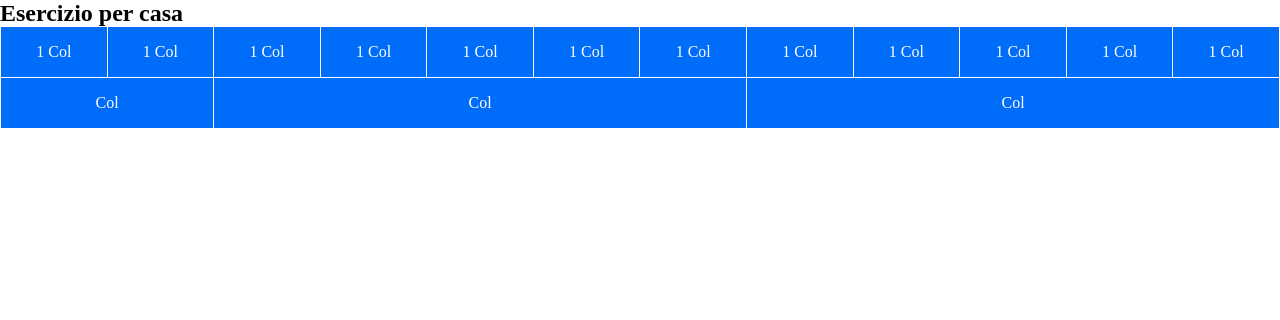
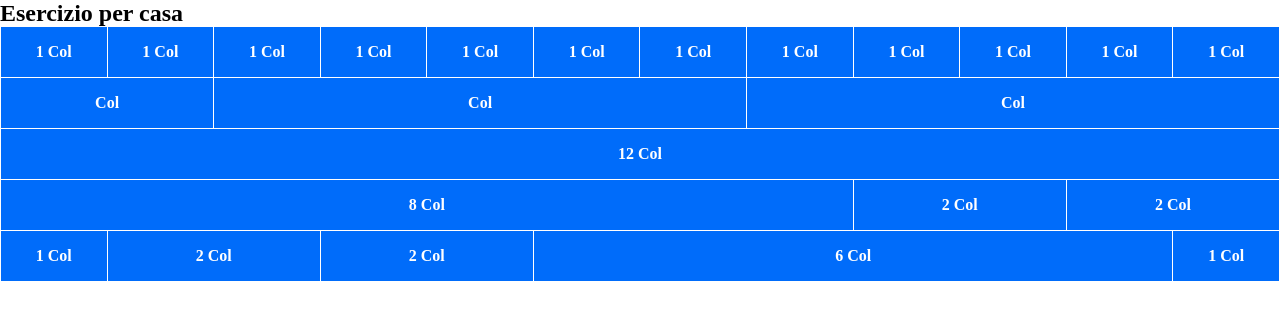
Before and after one commit to GCaringi/html-css-12bool, a plain HTML site: page index.html in a window 1280 px wide. Drawn offline with Linux system fonts and the light colour scheme.

Commit message:
Add row berfore nested col

```diff
--- a/css/style.css
+++ b/css/style.css
@@ -1,5 +1,6 @@
 .row{
-    color: #fff
+    color: #fff;
+    font-weight: bold;
 }
 
 [class ^= "col"] {
--- a/index.html
+++ b/index.html
@@ -63,9 +63,40 @@
         </div>
 
         <div class="row">
-
+            <div class="col-12">
+                12 Col
+            </div>
         </div>
 
+        <div class="row">
+            <div class="col-8">
+                8 Col
+            </div>
+            <div class="col-2">
+                2 Col
+            </div>
+            <div class="col-2">
+                2 Col
+            </div>
+        </div>
+
+        <div class="row">
+            <div class="col-1">
+                1 Col
+            </div>
+            <div class="col-2">
+                2 Col
+            </div>
+            <div class="col-2">
+                2 Col
+            </div>
+            <div class="col-6">
+                6 Col
+            </div>
+            <div class="col-1">
+                1 Col
+            </div>
+        </div>
 
 
     </body>
```
